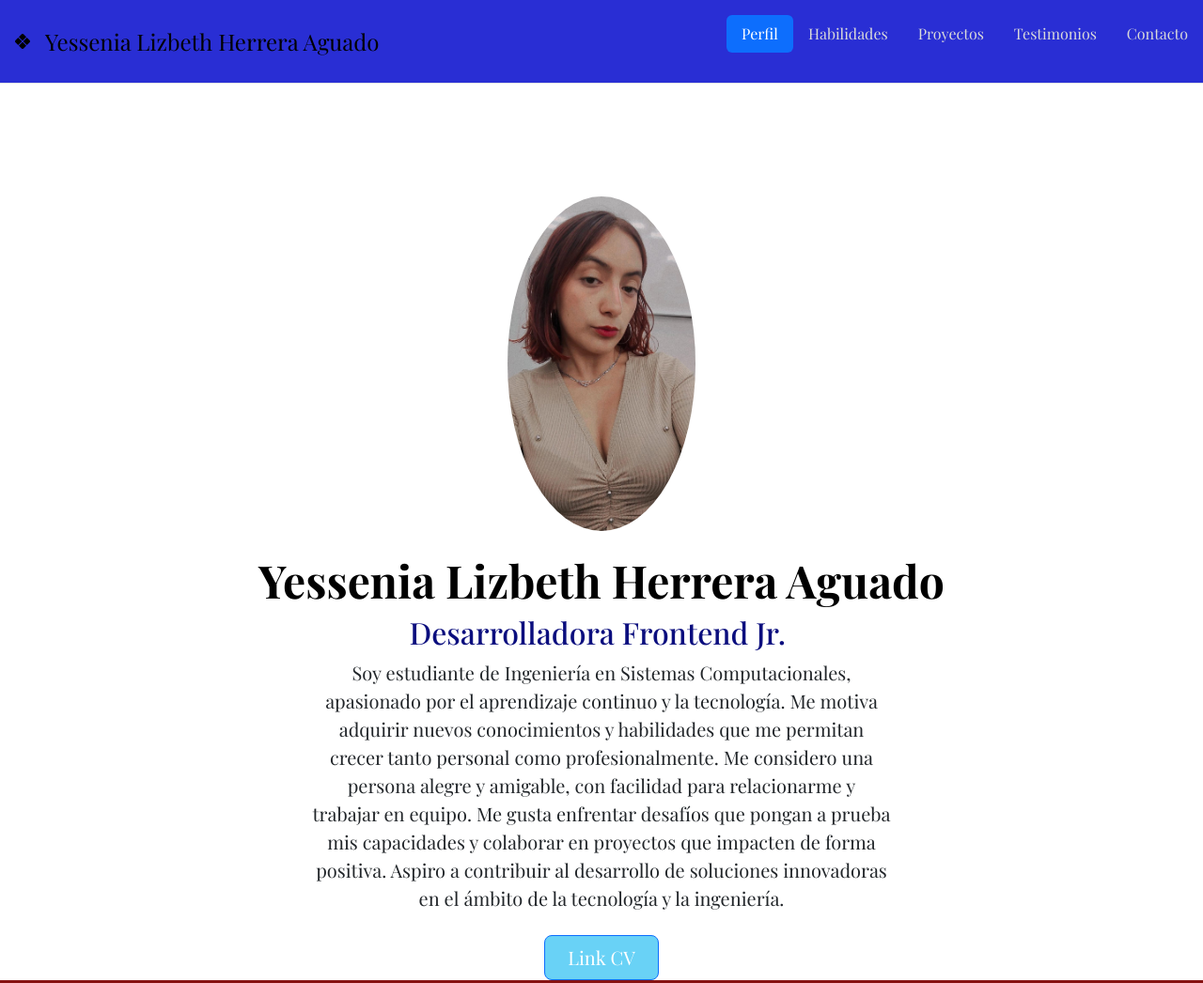
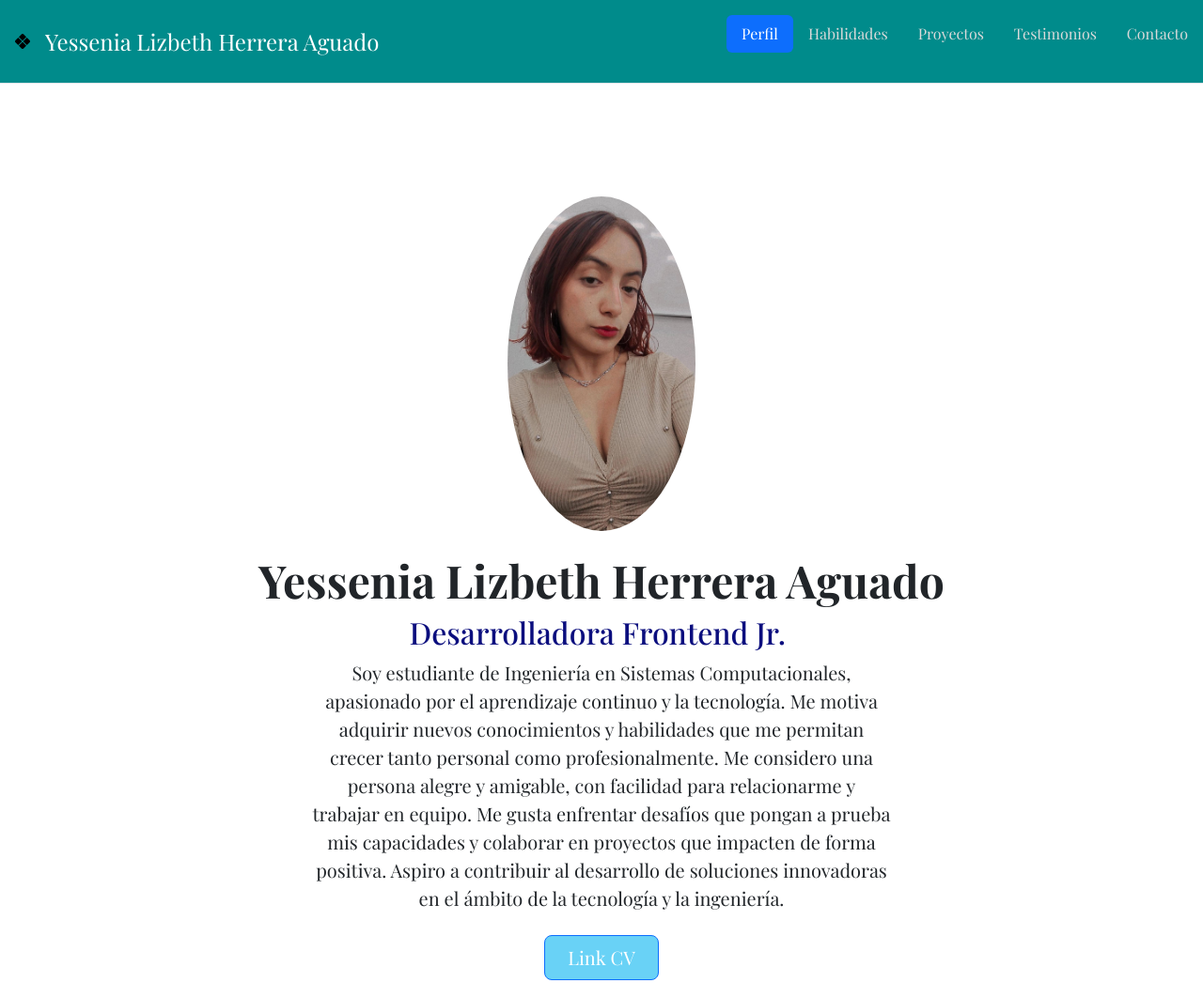
Before and after one commit to LHA05/LHA05.github.io, a plain HTML site: page index.html in a window 1280 px wide. Shown: the top 1046 px of the page at 94% size. Drawn offline with nearby package versions, Linux system fonts and the light colour scheme; a web font is replaced by a local one.

Commit message:
Add files via upload

```diff
--- a/index.html
+++ b/index.html
@@ -26,7 +26,7 @@
 
   <header class="d-flex flex-wrap r py-3 mb-4 border-bottom">
     <a href="/" class="d-flex align-items-center mb-3 mb-md-0 me-md-auto link-body-emphasis text-decoration-none">
-      <i class="bi bi-x-diamond-fill p-3"></i>
+      <i class="bi bi-x-diamond-fill p-3 "></i>
       <span class="fs-4">Yessenia Lizbeth Herrera Aguado</span>
     </a>
     <ul class="nav nav-pills">
@@ -44,7 +44,7 @@
       <div class="habilidades container px-4 py-5" id="hanging-icons habilidades"></div>
       <div class="px-4 py5 text-center">
         <img class="d-block mx-auto mb-4 rounded-circle" src="assets/Foto.jpeg" alt="" width="200">
-        <h1 class="display-5 fw-bold text-body-emphasis">Yessenia Lizbeth Herrera Aguado</h1>
+        <h1 class="display-5 fw-bold">Yessenia Lizbeth Herrera Aguado</h1>
         <!-- text typewriter -->
         <h2 id="app"></h2>
         <div class="col-lg-6 mx-auto">
@@ -63,7 +63,7 @@
     </div>
 
     <!-- HABILIDADES -->
-    <div class="cajahabilidades">
+    <div class="cajahabilidades mt-5">
       <div id="habilidades" class="container px-4 py-5" id="featured-3">
         <h2 class="pb-2 border-bottom">Habilidades</h2>
         <div class="row g-4 py-5 row-cols-1 row-cols-lg-3">
--- a/style.css
+++ b/style.css
@@ -3,7 +3,7 @@
 }
 
 header{
-    background-color: #292ed4 ;
+    background-color: #008B8B ;
 }
 
 header a{
@@ -65,3 +65,7 @@ footer p a{
     text-decoration: none;
     color: #870000;
 }
+
+.fs-4{
+    color: white;
+}
```
Also changed, not shown: 1 other file.
